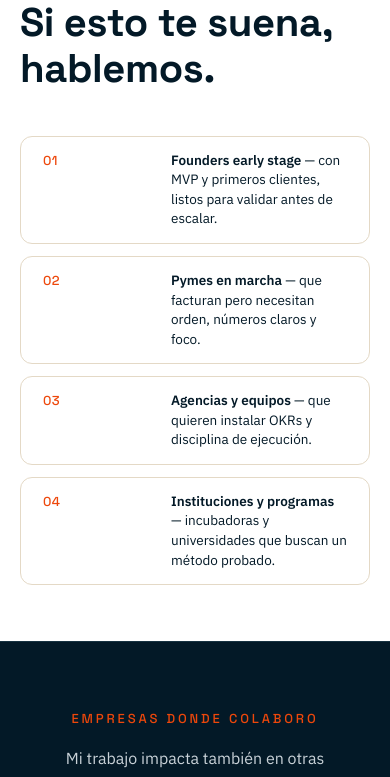
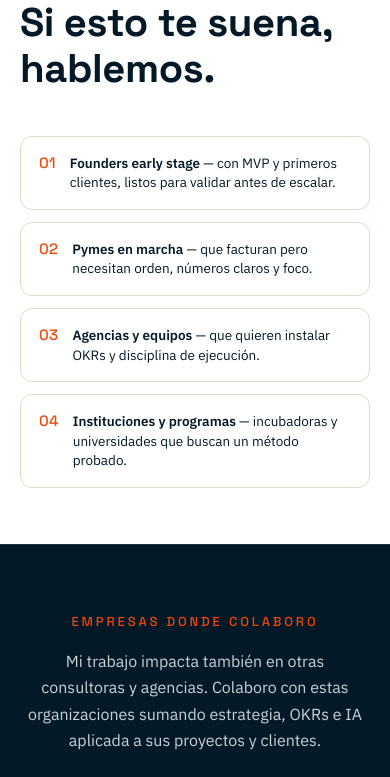
Before and after one commit to lucasfloreslucero-agil/agil.bylucas, a plain HTML site: page index.html in a window 390 px wide. Shown: the part 5800-6577 px from the top of the page. Drawn offline with nearby package versions, Linux system fonts and the light colour scheme.

Commit message:
Compactar el número de los StepRow en mobile
El label usaba una columna fija de 108px para dos dígitos, dejando
solo 176px al texto en pantallas de 390px. Pasa a ancho automático
con tipografía un paso más grande, liberando 60% más de ancho.

```diff
--- a/index.html
+++ b/index.html
@@ -115,6 +115,10 @@
 
       /* Botones del hero apilados */
       header[data-screen-label="Hero"] [style*="display: flex; gap: 14px"] { flex-wrap: wrap !important; }
+
+      /* Para quién: el número no necesita una columna de 108px */
+      .agil-steprow { gap: 14px !important; padding: 16px 18px !important; }
+      .agil-steprow > span:first-child { flex: 0 0 auto !important; font-size: 15px !important; }
 
       /* Formaciones: logos en filas de a dos, un paso más chicos */
       .agil-fl-row { flex-wrap: wrap !important; gap: 36px 48px !important; }
```
